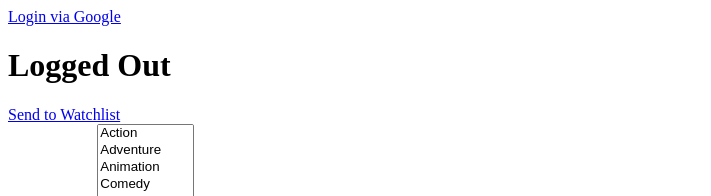
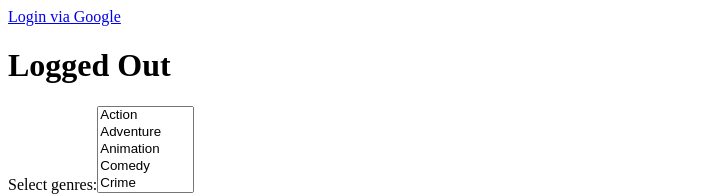
Before and after one commit to edwardreyes21/reel-roulette, a React (Create React App) app: page / in a window 1280 px wide. Shown: the top 196 px of the page, without its empty margins (0-711 px from the left). Built offline with nearby package versions, Linux system fonts and the light colour scheme; no server answers.

Commit message:
Removed duplicate link

```diff
--- a/src/App.js
+++ b/src/App.js
@@ -153,7 +153,6 @@ function App() {
     return (
         <div className="App">
             <LoginButton />
-            <Link to="/watchlist">Send to Watchlist</Link>
             <form>
                 <label htmlFor="genre-select">Select genres:</label>
                 <select id="genre-select" multiple={true} size={5} onChange={handleGenreChange}>
```
